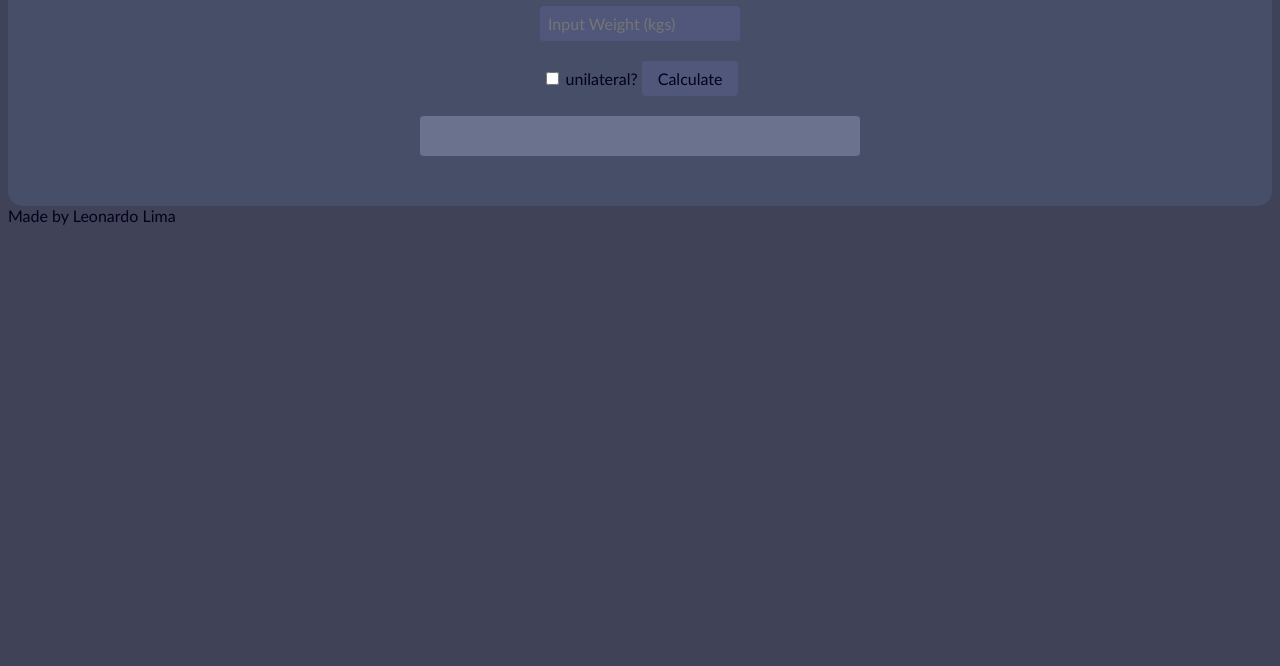
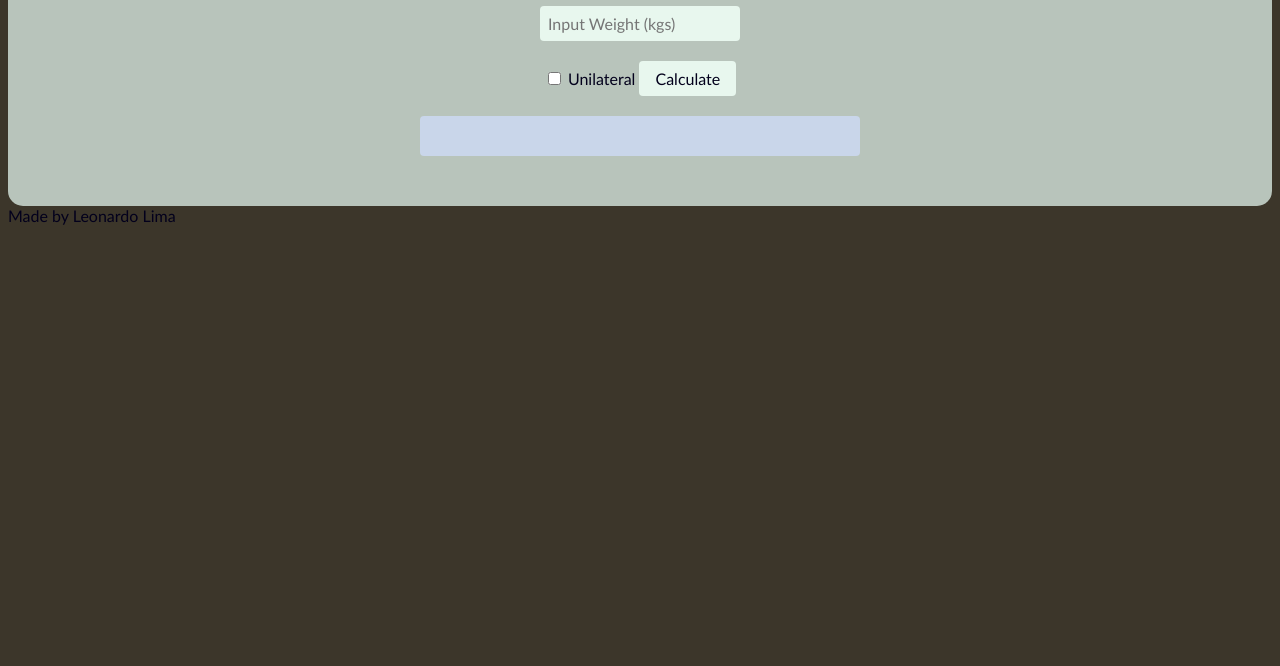
Before and after one commit to leolimasnts/barbell-weight-calculator, a plain HTML site: page index.html in a window 1280 px wide. Shown: the part 134-800 px from the top of the page. Drawn offline with Linux system fonts and the light colour scheme.

Commit message:
restyling again

```diff
--- a/index.html
+++ b/index.html
@@ -17,7 +17,7 @@
 
       <div id="checkbox">
       <input type="checkbox" id="unilateralSwitch">
-      unilateral?
+      Unilateral
 
       <button id="calculateButton">Calculate</button>
       </div>
--- a/style.css
+++ b/style.css
@@ -1,13 +1,13 @@
 body {
     font-family: 'Trebuchet MS', 'Lucida Sans Unicode', 'Lucida Grande', 'Lucida Sans', Arial, sans-serif;
-    background-color: #404258;
+    background-color: #3C362A;
     color: #03001C;
   }
 
   div#container {
     text-align: center;
     padding:50px;
-    background-color: #474E68;
+    background-color: #b8c4bb;
     margin: auto;
     border-radius: 15px;
   }
@@ -19,8 +19,12 @@ body {
     border: none;
     border-radius: 4px;
     width: 200px;
-    background-color: #50577A;
+    background-color: #e8f7ee;
     color: #03001C;
+  }
+
+  input#inputWeight:hover {
+    background-color: #c9d6ea;
   }
 
   div#checkbox {
@@ -29,23 +33,27 @@ body {
     justify-content: space-evenly;
   }
 
+  input#unilateralSwitch {
+    accent-color: #e8f7ee;
+  }
+
 
   button#calculateButton {
     font-family: 'Trebuchet MS', 'Lucida Sans Unicode', 'Lucida Grande', 'Lucida Sans', Arial, sans-serif;
     font-size: 16px;
     padding: 8px 16px;
-    background-color: #50577A;
+    background-color: #e8f7ee;
     color: #03001C;
     border: none;
     border-radius: 4px;
   }
 
   button#calculatebutton:hover {
-    background-color: #6B728E;
+    background-color: #c9d6ea;
   }
 
-  #result {
-    background-color: #6B728E;
+  div#result {
+    background-color: #c9d6ea;
     color: #03001C;
     padding: 20px;
     border-radius: 4px;
```
